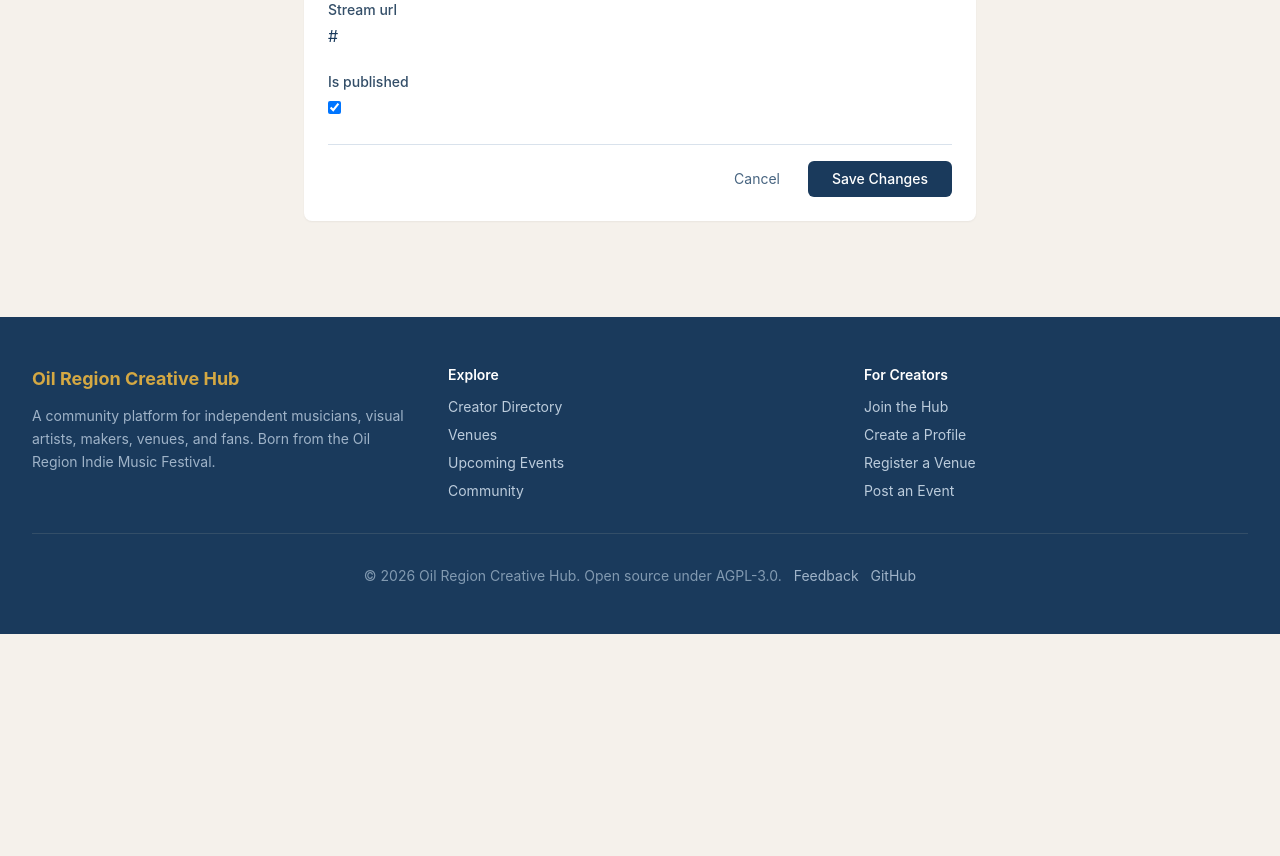
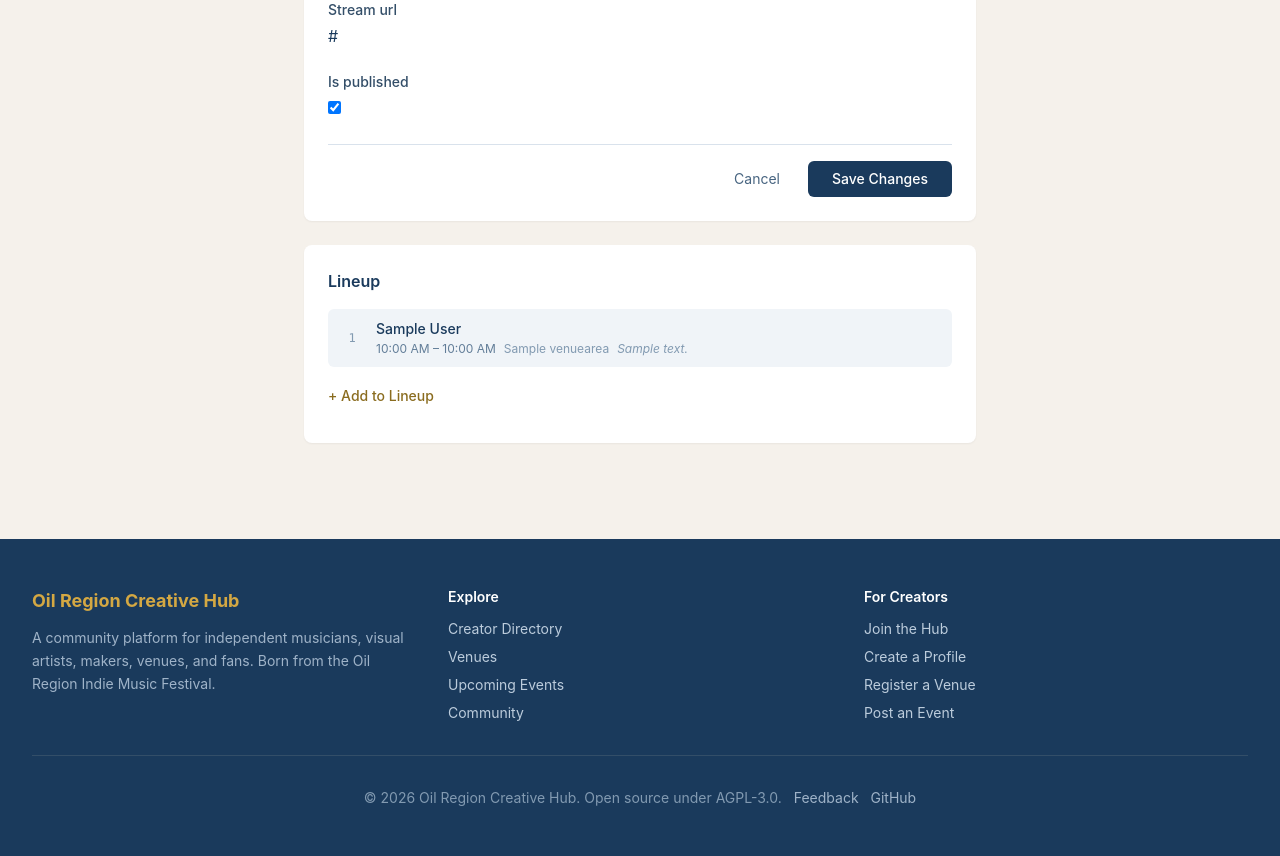
Before and after one commit to jwincek/oilregionindie.com, a Django app: a page that uses templates/events/edit.html in a window 1280 px wide. Shown: the part 1490-2346 px from the top of the page. Before the commit the page ends 2124 px from the top, so only its background shows below. Run offline with Django 5.2, Linux system fonts and the light colour scheme; a user stored in the database is signed in; tables that the repository leaves empty hold one stand-in row (values such as "Sample post"); parts of the project's set-up code (start-up, migrations or seed data) failed here and were passed over; some libraries are stand-ins or nearby versions.

Commit message:
Event lineup management

```diff
--- a/apps/events/forms.py
+++ b/apps/events/forms.py
@@ -1,6 +1,6 @@
 from django import forms
 
-from .models import BookingRequest, Event
+from .models import BookingRequest, Event, EventSlot
 
 
 class EventForm(forms.ModelForm):
@@ -77,3 +77,45 @@ class BookingResponseForm(forms.Form):
             "placeholder": "Optional — add a message with your response.",
         }),
     )
+
+
+class EventSlotForm(forms.ModelForm):
+    """Form for adding/editing a slot in an event lineup."""
+
+    class Meta:
+        model = EventSlot
+        fields = [
+            "creator",
+            "start_time",
+            "end_time",
+            "venue_area",
+            "set_description",
+            "sort_order",
+            "status",
+        ]
+        widgets = {
+            "creator": forms.Select(attrs={"class": "form-select"}),
+            "start_time": forms.TimeInput(attrs={"class": "form-input", "type": "time"}),
+            "end_time": forms.TimeInput(attrs={"class": "form-input", "type": "time"}),
+            "venue_area": forms.Select(attrs={"class": "form-select"}),
+            "set_description": forms.TextInput(attrs={
+                "class": "form-input",
+                "placeholder": "e.g., Acoustic Set, Live Painting",
+            }),
+            "sort_order": forms.NumberInput(attrs={"class": "form-input w-20"}),
+            "status": forms.Select(attrs={"class": "form-select"}),
+        }
+
+    def __init__(self, *args, event=None, **kwargs):
+        super().__init__(*args, **kwargs)
+        # Limit venue_area choices to the event's venue (if any)
+        if event and event.venue:
+            self.fields["venue_area"].queryset = event.venue.areas.all()
+        else:
+            self.fields["venue_area"].queryset = self.fields["venue_area"].queryset.none()
+            self.fields["venue_area"].widget = forms.HiddenInput()
+        # Only show published creators
+        from apps.creators.models import CreatorProfile
+        self.fields["creator"].queryset = CreatorProfile.objects.filter(
+            publish_status="published"
+        ).order_by("display_name")
--- a/apps/events/urls.py
+++ b/apps/events/urls.py
@@ -17,4 +17,9 @@ urlpatterns = [
     # Events (slug-based — must be last)
     path("<slug:slug>/", views.detail, name="detail"),
     path("<slug:slug>/edit/", views.edit, name="edit"),
+    # Lineup management (HTMX)
+    path("<slug:slug>/lineup/", views.lineup, name="lineup"),
+    path("<slug:slug>/lineup/add/", views.add_slot, name="add_slot"),
+    path("<slug:slug>/lineup/<uuid:pk>/edit/", views.edit_slot, name="edit_slot"),
+    path("<slug:slug>/lineup/<uuid:pk>/delete/", views.delete_slot, name="delete_slot"),
 ]
--- a/apps/events/views.py
+++ b/apps/events/views.py
@@ -8,8 +8,8 @@ from django.views.decorators.http import require_GET, require_POST
 
 from apps.core.notifications import notify_booking_status_changed
 
-from .forms import BookingRequestForm, BookingResponseForm, EventForm
-from .models import BookingRequest, Event
+from .forms import BookingRequestForm, BookingResponseForm, EventForm, EventSlotForm
+from .models import BookingRequest, Event, EventSlot
 
 
 @require_GET
@@ -109,6 +109,95 @@ def edit(request, slug):
         form = EventForm(instance=event)
 
     return render(request, "events/edit.html", {"form": form, "event": event})
+
+
+# ---------------------------------------------------------------------------
+# Lineup management (HTMX-powered)
+# ---------------------------------------------------------------------------
+
+
+def _get_editable_event(request, slug):
+    """Get an event the current user can edit, or 403."""
+    event = get_object_or_404(Event, slug=slug)
+    if not event.can_be_edited_by(request.user):
+        return None, HttpResponseForbidden()
+    return event, None
+
+
+def _lineup_context(event):
+    return {
+        "event": event,
+        "slots": event.lineup,
+    }
+
+
+@login_required
+def lineup(request, slug):
+    """List lineup slots for an event (HTMX partial)."""
+    event, err = _get_editable_event(request, slug)
+    if err:
+        return err
+    return render(request, "events/_lineup.html", _lineup_context(event))
+
+
+@login_required
+def add_slot(request, slug):
+    """Add a slot to an event's lineup via HTMX."""
+    event, err = _get_editable_event(request, slug)
+    if err:
+        return err
+
+    if request.method == "POST":
+        form = EventSlotForm(request.POST, event=event)
+        if form.is_valid():
+            slot = form.save(commit=False)
+            slot.event = event
+            slot.save()
+            return render(request, "events/_lineup.html", _lineup_context(event))
+    else:
+        # Default sort_order to next in sequence
+        next_order = (event.slots.count()) * 1
+        form = EventSlotForm(event=event, initial={"sort_order": next_order})
+
+    return render(request, "events/_slot_form.html", {
+        "form": form,
+        "event": event,
+    })
+
+
+@login_required
+def edit_slot(request, slug, pk):
+    """Edit a lineup slot via HTMX."""
+    event, err = _get_editable_event(request, slug)
+    if err:
+        return err
+    slot = get_object_or_404(EventSlot, pk=pk, event=event)
+
+    if request.method == "POST":
+        form = EventSlotForm(request.POST, instance=slot, event=event)
+        if form.is_valid():
+            form.save()
+            return render(request, "events/_lineup.html", _lineup_context(event))
+    else:
+        form = EventSlotForm(instance=slot, event=event)
+
+    return render(request, "events/_slot_form.html", {
+        "form": form,
+        "event": event,
+        "slot": slot,
+    })
+
+
+@login_required
+@require_POST
+def delete_slot(request, slug, pk):
+    """Remove a slot from an event's lineup via HTMX."""
+    event, err = _get_editable_event(request, slug)
+    if err:
+        return err
+    slot = get_object_or_404(EventSlot, pk=pk, event=event)
+    slot.delete()
+    return render(request, "events/_lineup.html", _lineup_context(event))
 
 
 # ---------------------------------------------------------------------------
--- /dev/null
+++ b/templates/events/_lineup.html
@@ -0,0 +1,58 @@
+<div id="lineup-container">
+    {% if slots %}
+    <div class="space-y-2 mb-4">
+        {% for slot in slots %}
+        <div class="flex items-center justify-between bg-ink-50 rounded-md px-3 py-2.5 group">
+            <div class="flex items-center gap-3 min-w-0">
+                <span class="text-xs text-ink-400 font-mono w-6 text-center">{{ slot.sort_order }}</span>
+                <div class="min-w-0">
+                    <p class="text-sm font-medium text-ink-800 truncate">{{ slot.creator.display_name }}</p>
+                    <div class="flex flex-wrap items-center gap-2 mt-0.5">
+                        {% if slot.start_time %}
+                        <span class="text-xs text-ink-500">{{ slot.start_time|time:"g:i A" }}{% if slot.end_time %} – {{ slot.end_time|time:"g:i A" }}{% endif %}</span>
+                        {% endif %}
+                        {% if slot.venue_area %}
+                        <span class="text-xs text-ink-400">{{ slot.venue_area.name }}</span>
+                        {% endif %}
+                        {% if slot.set_description %}
+                        <span class="text-xs text-ink-400 italic">{{ slot.set_description }}</span>
+                        {% endif %}
+                        {% if slot.status == "cancelled" %}
+                        <span class="bg-red-100 text-red-600 text-xs px-1.5 py-0.5 rounded">Cancelled</span>
+                        {% elif slot.status == "pending" %}
+                        <span class="bg-amber-100 text-amber-600 text-xs px-1.5 py-0.5 rounded">TBC</span>
+                        {% endif %}
+                    </div>
+                </div>
+            </div>
+            <div class="flex items-center gap-1 opacity-0 group-hover:opacity-100 transition flex-shrink-0">
+                <button hx-get="{% url 'events:edit_slot' slug=event.slug pk=slot.pk %}"
+                        hx-target="#slot-form-area"
+                        hx-swap="innerHTML"
+                        class="text-xs text-ink-400 hover:text-brand-600 px-2 py-1 transition">
+                    Edit
+                </button>
+                <button hx-post="{% url 'events:delete_slot' slug=event.slug pk=slot.pk %}"
+                        hx-target="#lineup-container"
+                        hx-swap="outerHTML"
+                        hx-confirm="Remove this slot?"
+                        class="text-xs text-ink-400 hover:text-red-600 px-2 py-1 transition">
+                    Remove
+                </button>
+            </div>
+        </div>
+        {% endfor %}
+    </div>
+    {% else %}
+    <p class="text-sm text-ink-400 mb-4">No lineup yet. Add creators to get started.</p>
+    {% endif %}
+
+    <button hx-get="{% url 'events:add_slot' slug=event.slug %}"
+            hx-target="#slot-form-area"
+            hx-swap="innerHTML"
+            class="text-sm text-brand-600 hover:text-brand-700 font-medium transition">
+        + Add to Lineup
+    </button>
+
+    <div id="slot-form-area" class="mt-3"></div>
+</div>
--- a/templates/events/edit.html
+++ b/templates/events/edit.html
@@ -35,5 +35,15 @@
             </button>
         </div>
     </form>
+
+    <!-- Lineup management (HTMX-powered, outside the event form) -->
+    <div class="bg-white rounded-lg shadow-sm p-6 mt-6">
+        <h2 class="font-semibold text-ink-800 mb-4">Lineup</h2>
+        <div hx-get="{% url 'events:lineup' slug=event.slug %}"
+             hx-trigger="load"
+             hx-swap="innerHTML">
+            <p class="text-sm text-ink-400">Loading lineup...</p>
+        </div>
+    </div>
 </div>
 {% endblock %}
```
Also changed, not shown: templates/events/_slot_form.html (added, +69 -0 lines).
